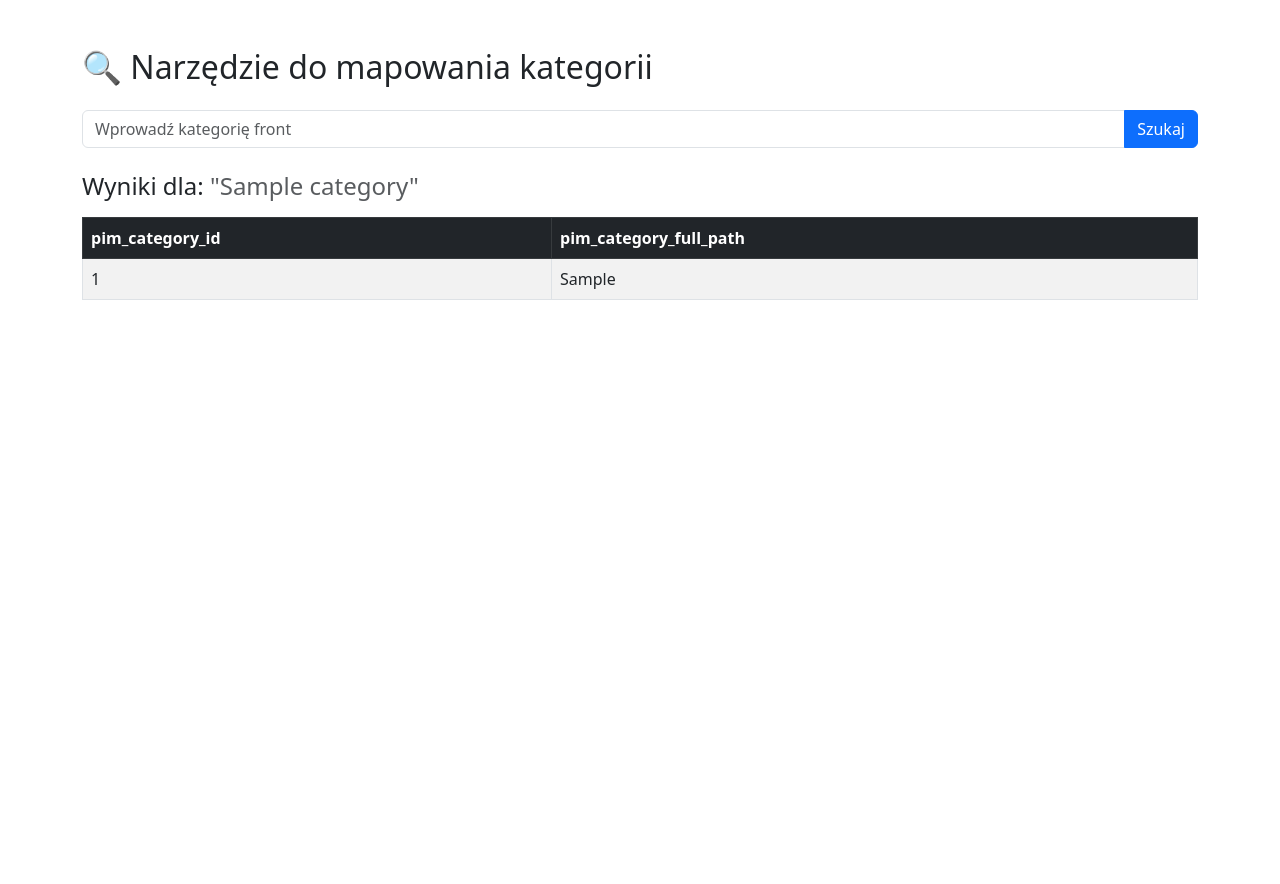
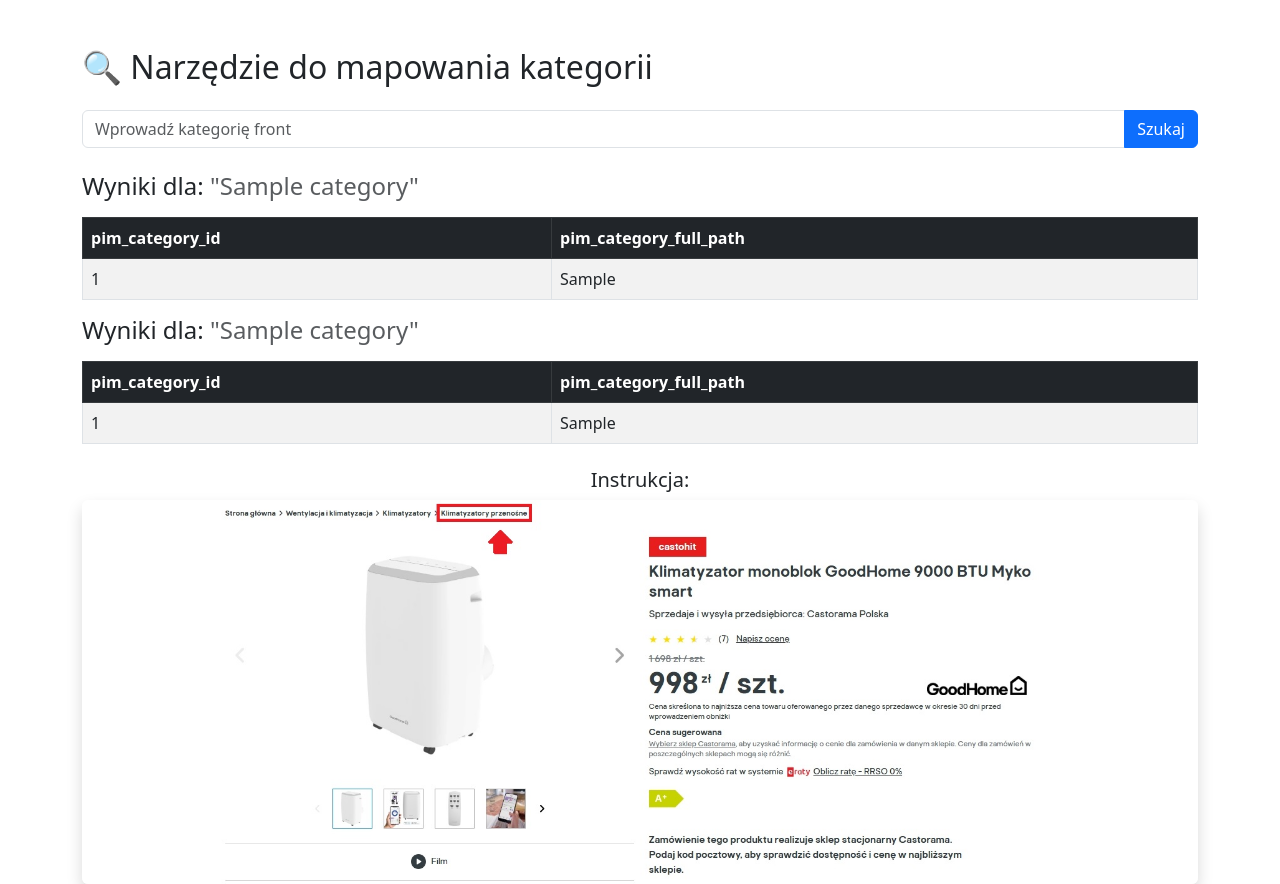
Before and after one commit to Adriano-Italiano/capl-categorization-app, a FastAPI app: template templates/index.html in a window 1280 px wide. Before the commit the page ends 300 px from the top, so only its background shows below. Run offline with FastAPI, Linux system fonts and the light colour scheme; the template is opened without the code that fills it: most values are stand-ins (such as "Sample title", 1, 10 or a date in 2020); parts of the project's set-up code (start-up, migrations or seed data) failed here and were passed over.

Commit message:
Update index.html

```diff
--- a/templates/index.html
+++ b/templates/index.html
@@ -35,6 +35,31 @@
             </tbody>
         </table>
     {% endif %}
+    {% if results %}
+    <h4 class="mb-3">Wyniki dla: <span class="text-muted">"{{ category }}"</span></h4>
+    <table class="table table-bordered table-striped">
+        <thead class="table-dark">
+            <tr>
+                <th>pim_category_id</th>
+                <th>pim_category_full_path</th>
+            </tr>
+        </thead>
+        <tbody>
+            {% for row in results %}
+            <tr>
+                <td>{{ row["pim_category_id"] }}</td>
+                <td>{{ row["pim_category_full_path"] }}</td>
+            </tr>
+            {% endfor %}
+        </tbody>
+    </table>
+
+    <!-- NOWE: instrukcja obrazkowa -->
+    <div class="text-center mt-4">
+        <h5>Instrukcja:</h5>
+        <img src="/static/cat_app_file.jpg" alt="Instrukcja" class="img-fluid rounded shadow">
+    </div>
+{% endif %}
 
 </body>
 </html>
```
